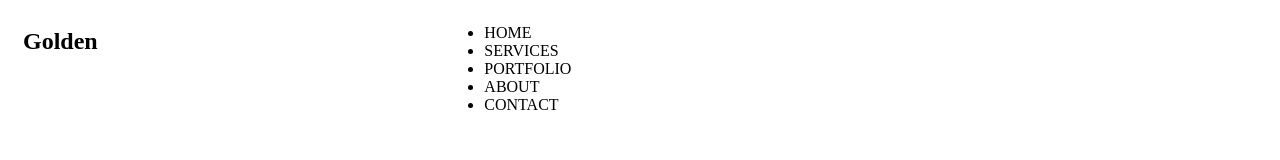
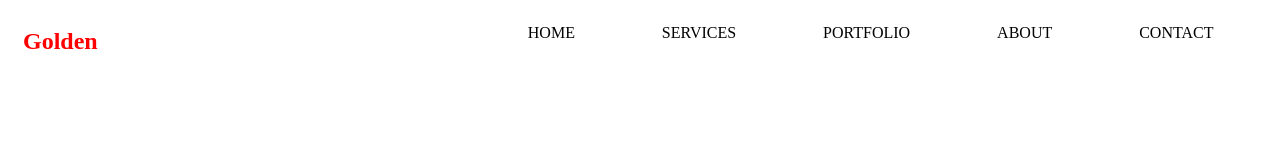
Before and after one commit to Patty9049/r4-golden, a website: page index.html in a window 1280 px wide. Drawn offline with nearby package versions, Linux system fonts and the light colour scheme; files that its build step writes are made by us from their sources; files whose address does not match are found by name; a web font is replaced by a local one.

Commit message:
Add fonts

```diff
--- a/index.html
+++ b/index.html
@@ -3,19 +3,21 @@
 	<head>
 		<meta charset="utf-8">
 		<title>golden</title>
-		<link rel="stylesheet" href="vendor/bootstrap-grid(1)/bootstrap-grid.css">
-		<link rel="stylesheet" href="style.css">
+		<link rel="stylesheet" href="vendor/bootstrap-grid (1)/bootstrap-grid.css">
+		<link href="https://fonts.googleapis.com/css2?family=Galada&display=swap" rel="stylesheet">
+
+		<link rel="stylesheet" href="css/style.css">
 	</head>
 	<body>
 		<section class="navigation">
 			<div class="nav container-fluid">
 				<div class="row">
-					<div class="col-md-4">
+					<div class="col-4">
 						<h1>Golden</h1>
 					</div>
-					<div class="col-md-8">
+					<div class="col-8">
 						<ul>
-							<lI>HOME</li>
+							<li>HOME</li>
 							<li>SERVICES</li>
 							<li>PORTFOLIO</li>
 							<li>ABOUT</li>
--- a/sass/style.scss
+++ b/sass/style.scss
@@ -0,0 +1,12 @@
+/*global*/
+
+
+/*navigation*/
+h1 {
+	color: red;
+}
+.nav ul {
+	list-style-type: none;
+	display: flex;
+	justify-content: space-around;
+}
```
Also changed, not shown: css/style.css, 2 other files.
